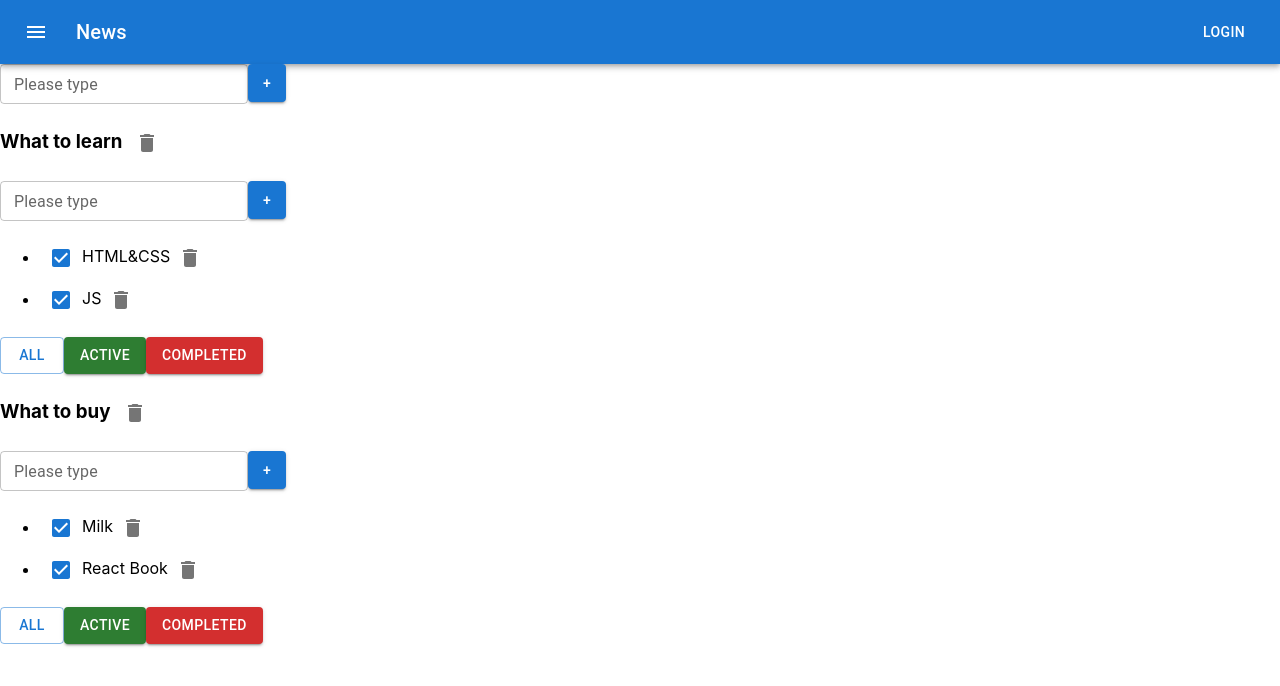
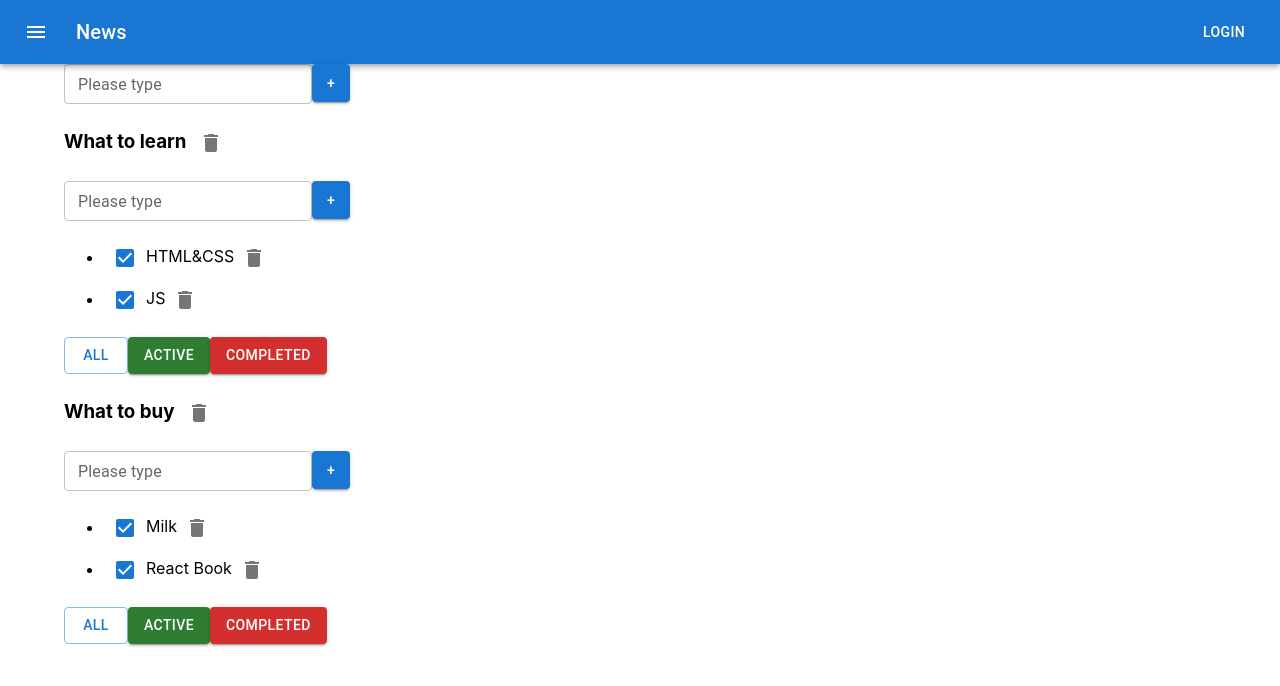
Before and after one commit to Alex-hapa/ToDoit-kamasutra, a React (Create React App) app: page / in a window 1280 px wide. Shown: the top 686 px of the page. Built offline with nearby package versions, Linux system fonts and the light colour scheme.

Commit message:
add container to layout

```diff
--- a/src/App.tsx
+++ b/src/App.tsx
@@ -4,6 +4,7 @@ import {TaskType, Todolist} from './Todolist';
 import {v1} from 'uuid';
 import {AddItemForm} from './AddItemForm';
 import ButtonAppBar from './ButtonAppBar';
+import {Container} from '@mui/material';
 
 export type FilterValuesType = "all" | "active" | "completed";
 type TodolistType = {
@@ -120,6 +121,7 @@ function App() {
     return (
         <div className="App">
             <ButtonAppBar/>
+            <Container fixed>
                 <AddItemForm addItem={addTodolist} />
                 {
                     todolists.map(tl => {
@@ -149,7 +151,7 @@ function App() {
                         />
                     })
                 }
-
+            </Container>
         </div>
     );
 }
```
Lines whose indentation alone changed are shown as unchanged.
